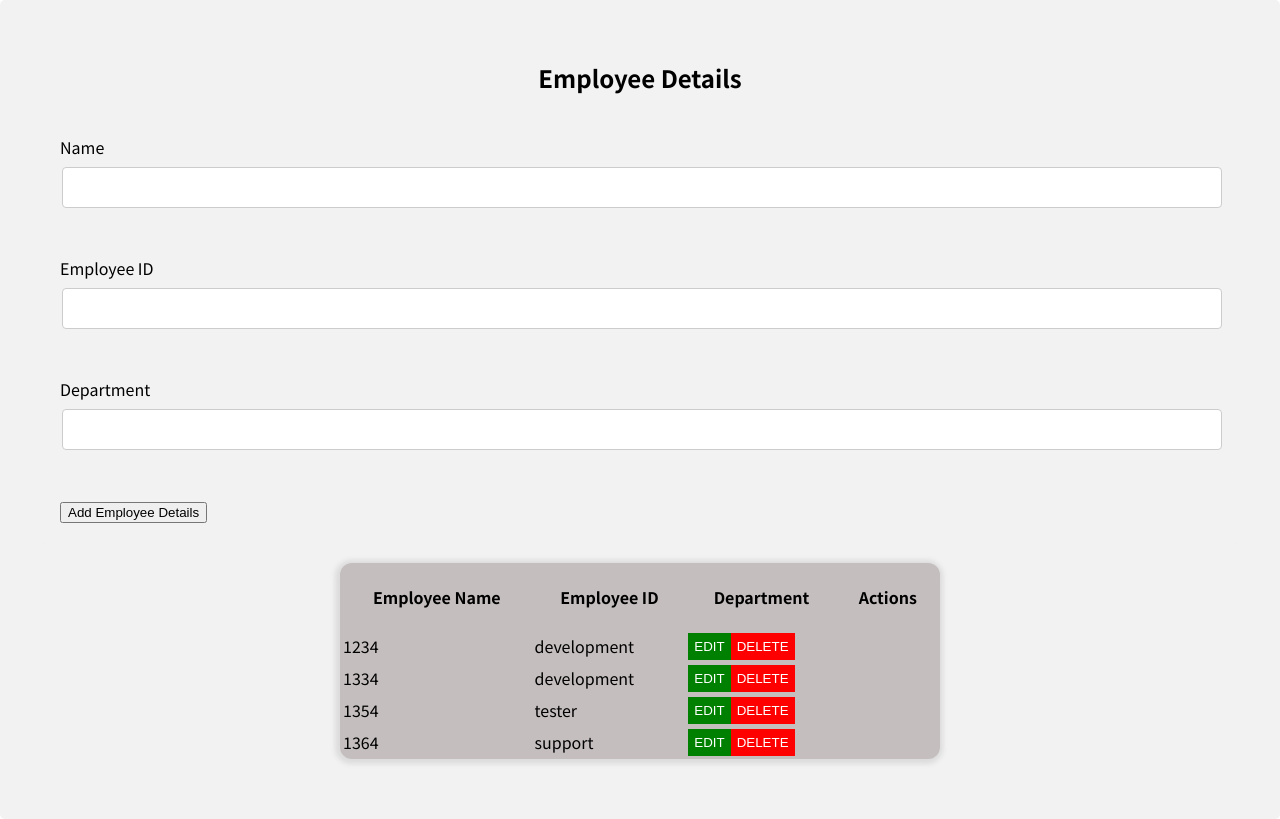
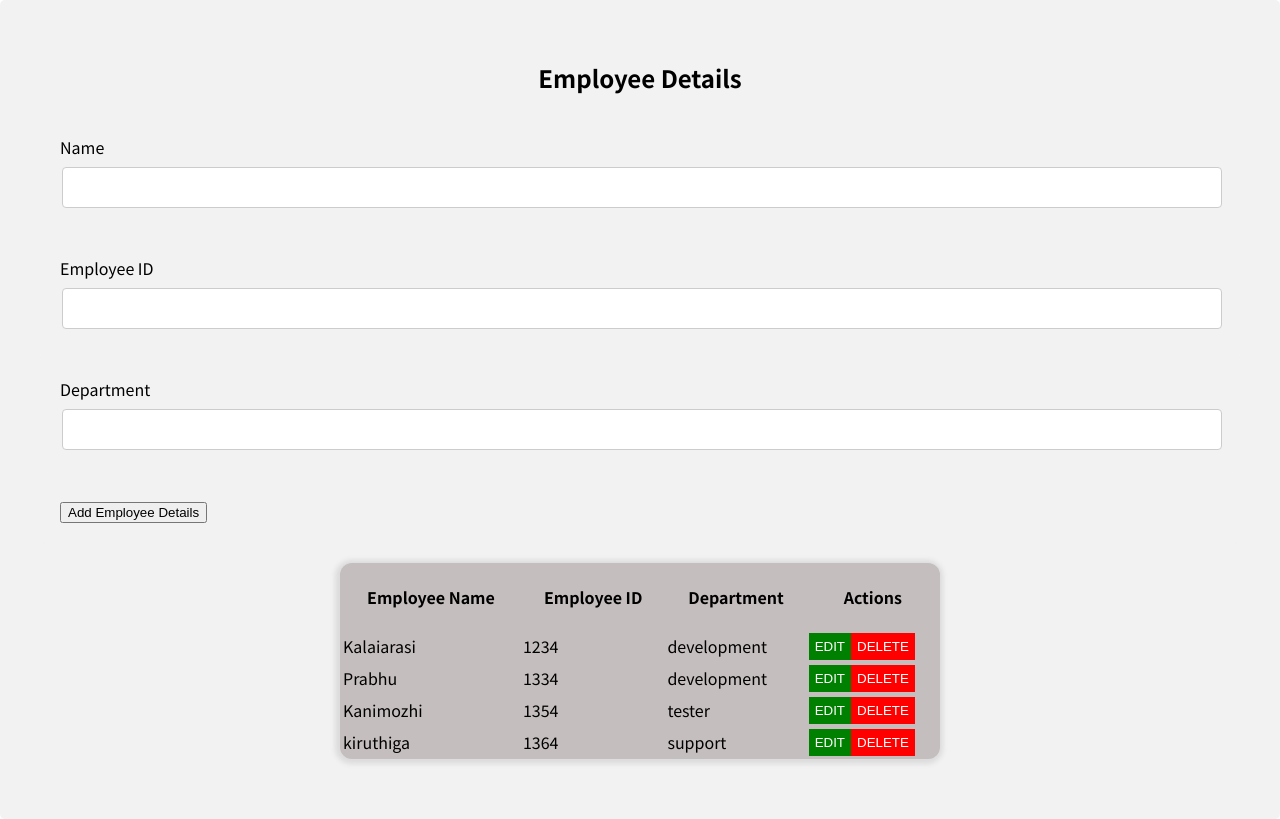
Before and after one commit to prabhuselvakumartechie/ReactDemoApp, a React (Create React App) app: page / in a window 1280 px wide. Built offline with nearby package versions, Linux system fonts and the light colour scheme.

Commit message:
Added line deleted by prabhu

```diff
--- a/src/component/DisplayEmp/DisplayEmpDetails.js
+++ b/src/component/DisplayEmp/DisplayEmpDetails.js
@@ -14,7 +14,7 @@ const DisplayEmpDetails = (props) => {
     return(
         <tbody>
             <tr className="empDetails_content">
-
+                <td>{name}</td>
                 <td>{empid}</td>
                 <td>{props.department}</td>
                 <td>
```
